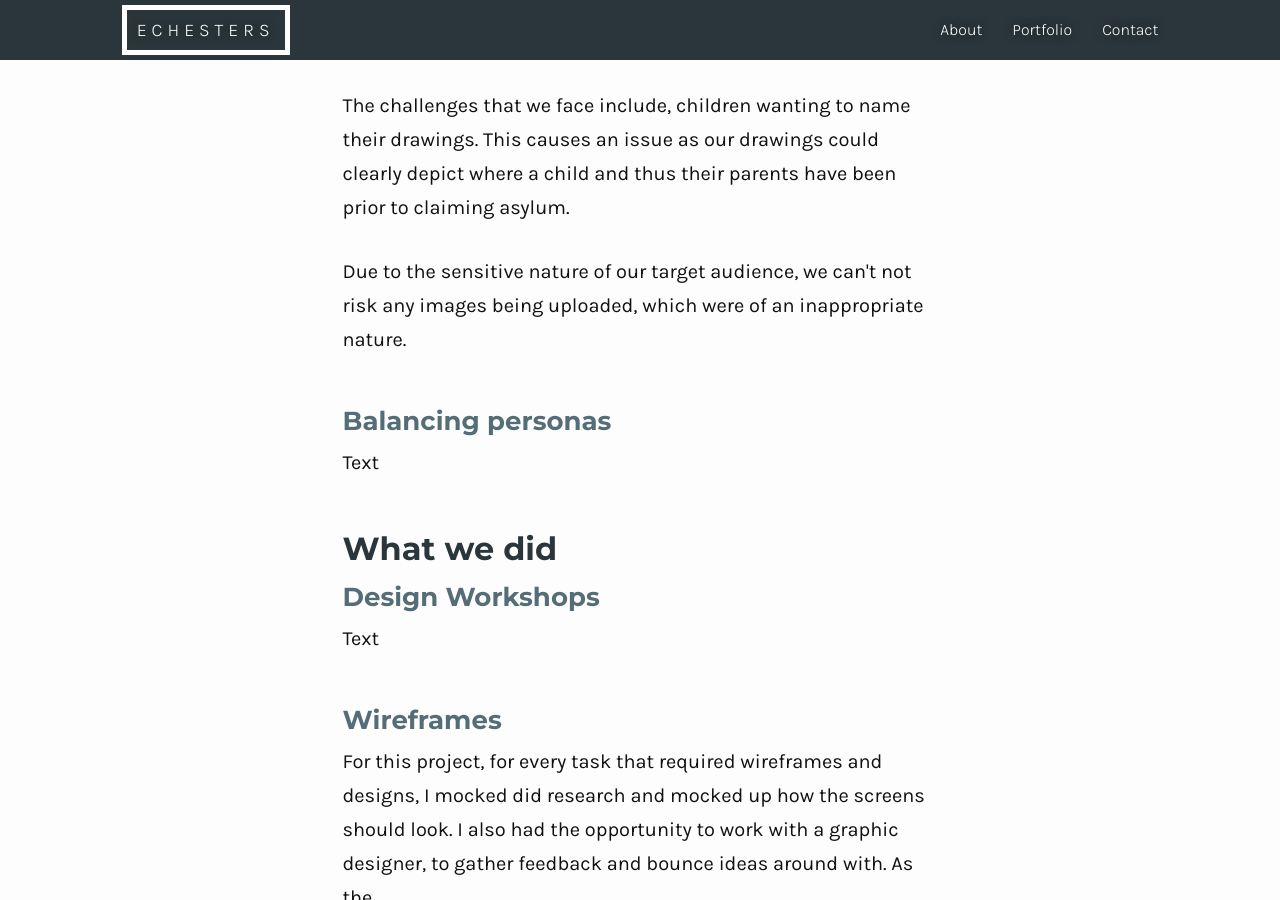
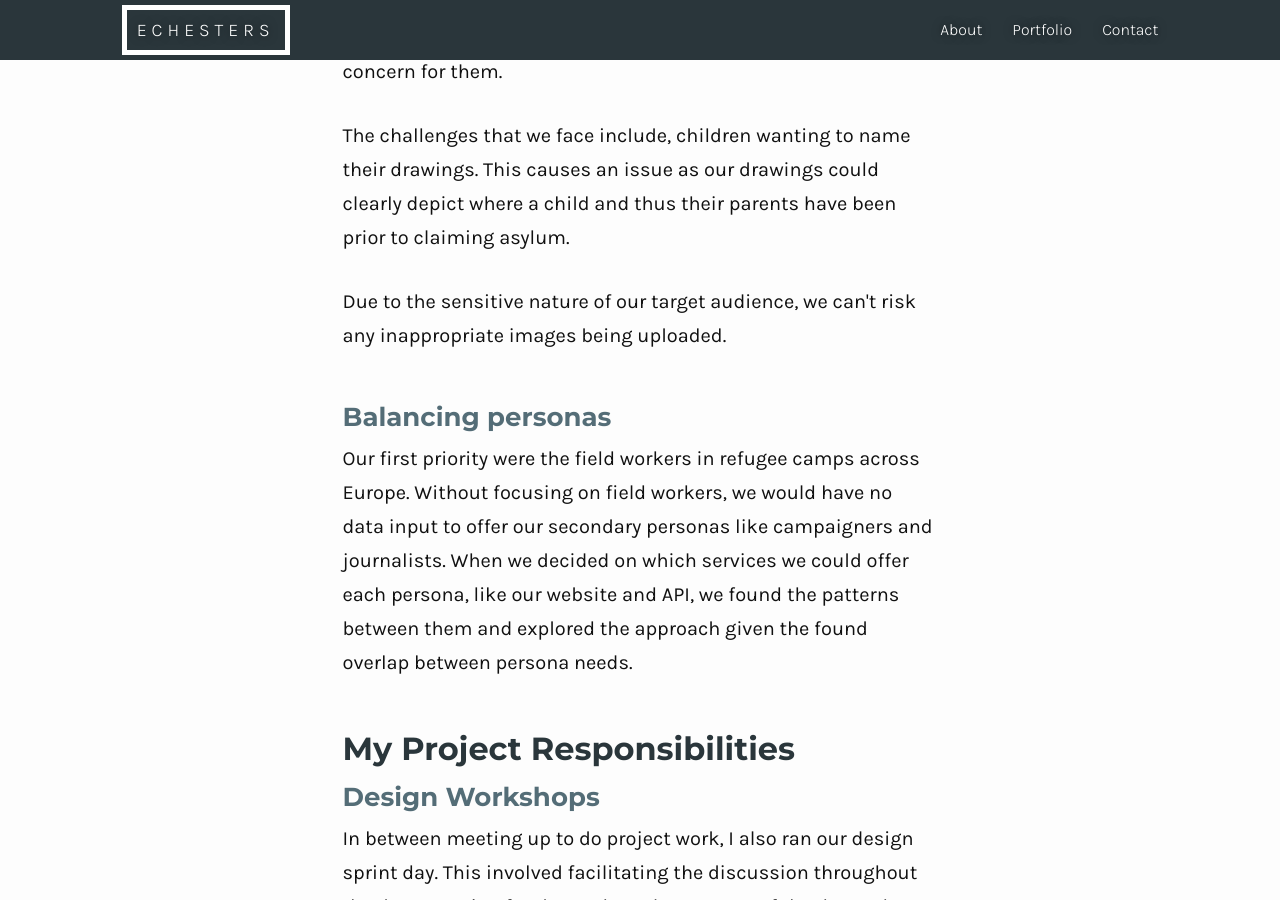
Before and after one commit to EChesters/echesters.github.io, a Jekyll site: the page built from pages/draw-my-life.html, in a window 1280 px wide and 900 px high, scrolled down 2121 px. Built offline with Jekyll 4.4.1, drawn with Linux system fonts in a browser that asks for light colours; nearby versions of some CDN libraries; some of the changed text lies outside the part shown.

Commit message:
Extracted design day into its own case study + Added images from design day + Added content to DML cas study

```diff
--- a/pages/draw-my-life.html
+++ b/pages/draw-my-life.html
@@ -11,6 +11,8 @@
     <li>Create an online platform for field workers in refugee camps to showcase the affects of the crisis with children's drawings</li>
     <li>Display the pictures to members of public to demonstrate the crisis and gain support for helping refugees</li>
     <li>Provide a game like element for children to interact with the app with their drawings</li>
+    <li>Create a website to showcase the team and project</li>
+    <!-- Add a link to the website case study page once done -->
   </ul>
 </section>
 
@@ -25,16 +27,19 @@
 
   <p>The challenges that we face include, children wanting to name their drawings. This causes an issue as our drawings could clearly depict where a child and thus their parents have been prior to claiming asylum.</p>
 
-  <p>Due to the sensitive nature of our target audience, we can't not risk any images being uploaded, which were of an inappropriate nature.</p>
+  <p>Due to the sensitive nature of our target audience, we can't risk any inappropriate images being uploaded.</p>
 
   <h3>Balancing personas</h3>
-  <p>Text</p>
+  <p>Our first priority were the field workers in refugee camps across Europe. Without focusing on field workers, we would have no data input to offer our secondary personas like campaigners and journalists. When we decided on which services we could offer each persona, like our website and API, we found the patterns between them and explored the approach given the found overlap between persona needs.</p>
 </section>
 
 <section>
-  <h2>What we did</h2>
+  <h2>My Project Responsibilities</h2>
   <h3 class="remove-margin top">Design Workshops</h3>
-  <p>Text</p>
+  <p>In between meeting up to do project work, I also ran our design sprint day. This involved facilitating the discussion throughout the day, prepping for the goals and outcomes of the day and ensuring we achieved those. I ran interactive activities for the whole team, to enable every person had their say.</p>
+  <a href="DML-design-workshop.html">See what we did on our design day</a>
+
+  <img src="/images/portfolio/empowerhack/dml-2.jpg" alt="Elizabeth facilitating at the design day, creating brand and elevator pitch word clouds with sticky notes">
 
   <h3>Wireframes</h3>
   <p>For this project, for every task that required wireframes and designs, I mocked did research and mocked up how the screens should look. I also had the opportunity to work with a graphic designer, to gather feedback and bounce ideas around with. As the </p>
@@ -50,6 +55,8 @@
   <p>For Draw My Life, I added both Google Analytics and HotJar to the website.</p>
 
   <p>Not only is HotJar useful for statistics, heat maps and surveys, but it also helps with testing. By being able to see what our users see on their devices, enables us to view our site on a much wider range of screen sizes and resolutions.</p>
+
+  <p>Having only run one pilot session so far, we haven't been able to get much from the analytics. This will be an on-going thing, which I also plan to use for A/B testing, and prioritise monitoring the quantitative data later on down the line.</p>
 </section>
 
 <section>
```
Also changed, not shown: other parts of pages/draw-my-life.html (+1 -1 lines), pages/DML-design-workshop.html (added, +17 -0 lines), pages/empowerhack.html (+22 -1 lines), images/portfolio/empowerhack/dml-1.jpg (added), images/portfolio/empowerhack/dml-2.jpg (added), images/portfolio/empowerhack/dml-3.jpg (added), images/portfolio/empowerhack/dml-brand.jpg (added), images/portfolio/empowerhack/dml-retro.jpg (added).
